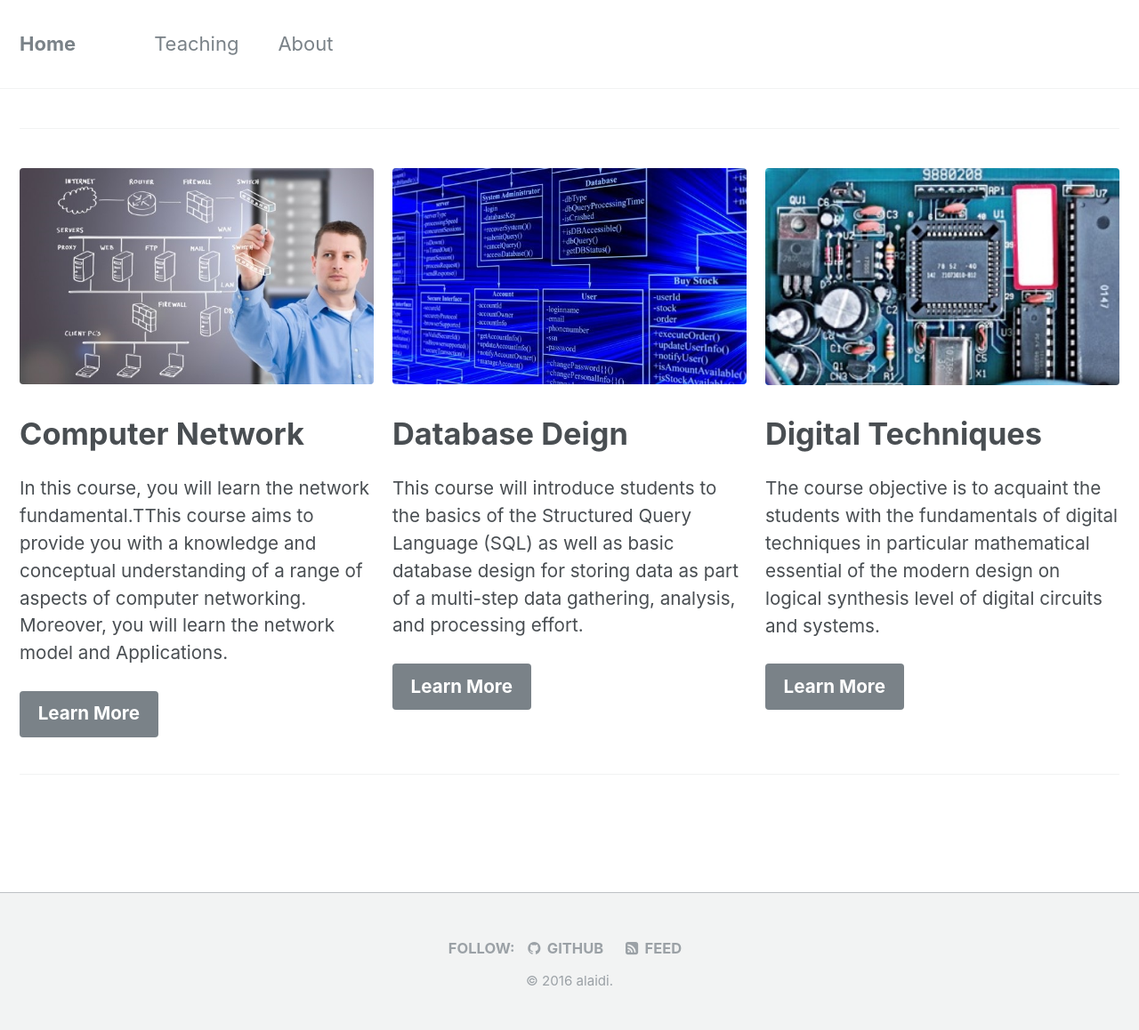
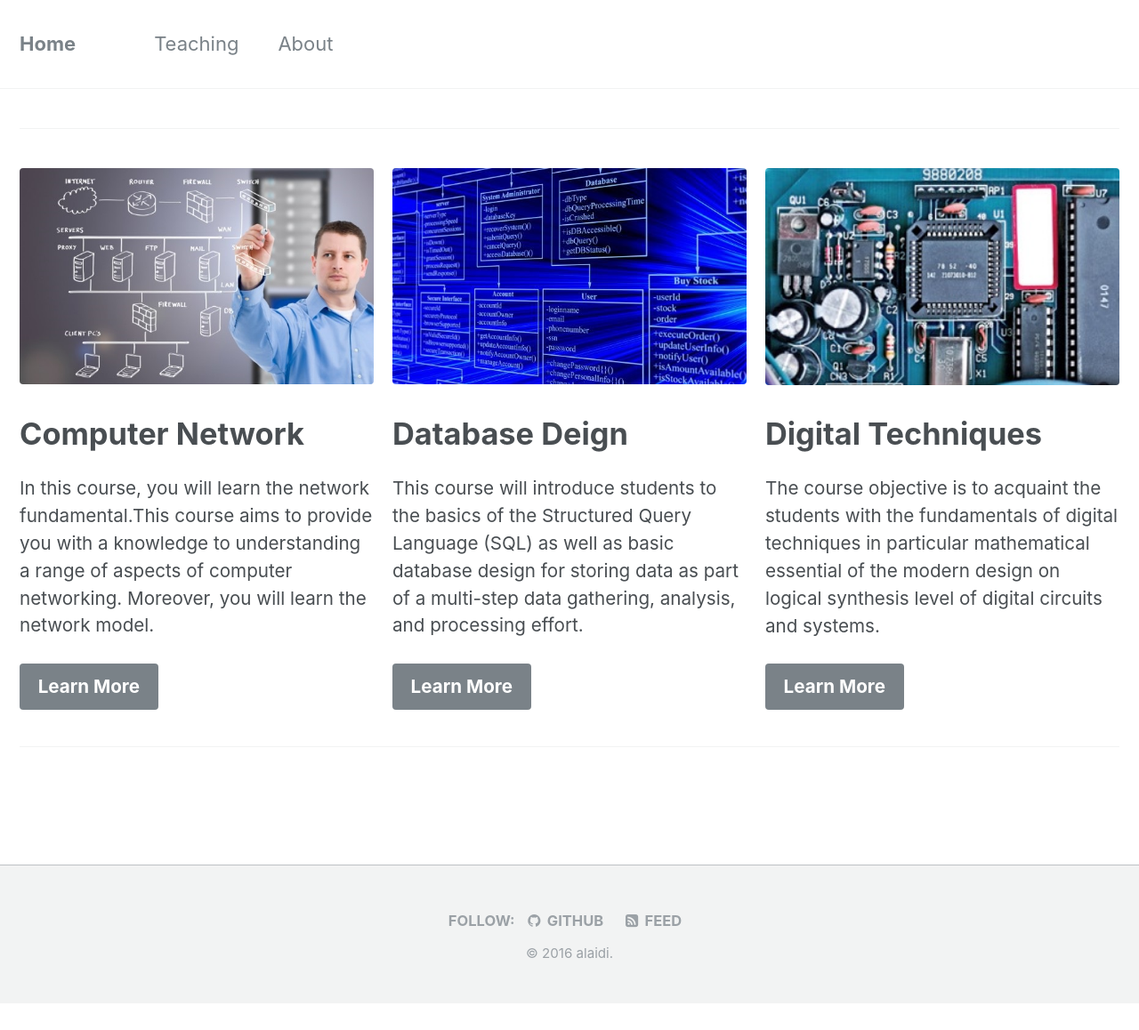
Before and after one commit to alaidi/alaidi.github.io, a Jekyll site: the page built from _pages/home.md, in a window 1280 px wide. Shown: the whole page at 89% size. Built offline with Jekyll 4.4.1, drawn with Linux system fonts in a browser that asks for light colours; after the commit the page ends 1128 px from its top, so only the background shows below that.

Commit message:
update home

```diff
--- a/_pages/home.md
+++ b/_pages/home.md
@@ -5,8 +5,7 @@ feature_row:
   - image_path: network.jpg
     alt: "Computer Network"
     title: "Computer Network"
-    excerpt: "
-In this course, you will learn the network fundamental.TThis course aims to provide you with a knowledge and conceptual understanding of a range of aspects of computer networking. Moreover, you will learn the network model and Applications."
+    excerpt: "In this course, you will learn the network fundamental.This course aims to provide you with a knowledge to understanding a range of aspects of computer networking. Moreover, you will learn the network model."
     url: "/2016-2017/Computer-Network/"
     btn_label: "Learn More"
   - image_path: database.jpg
```
